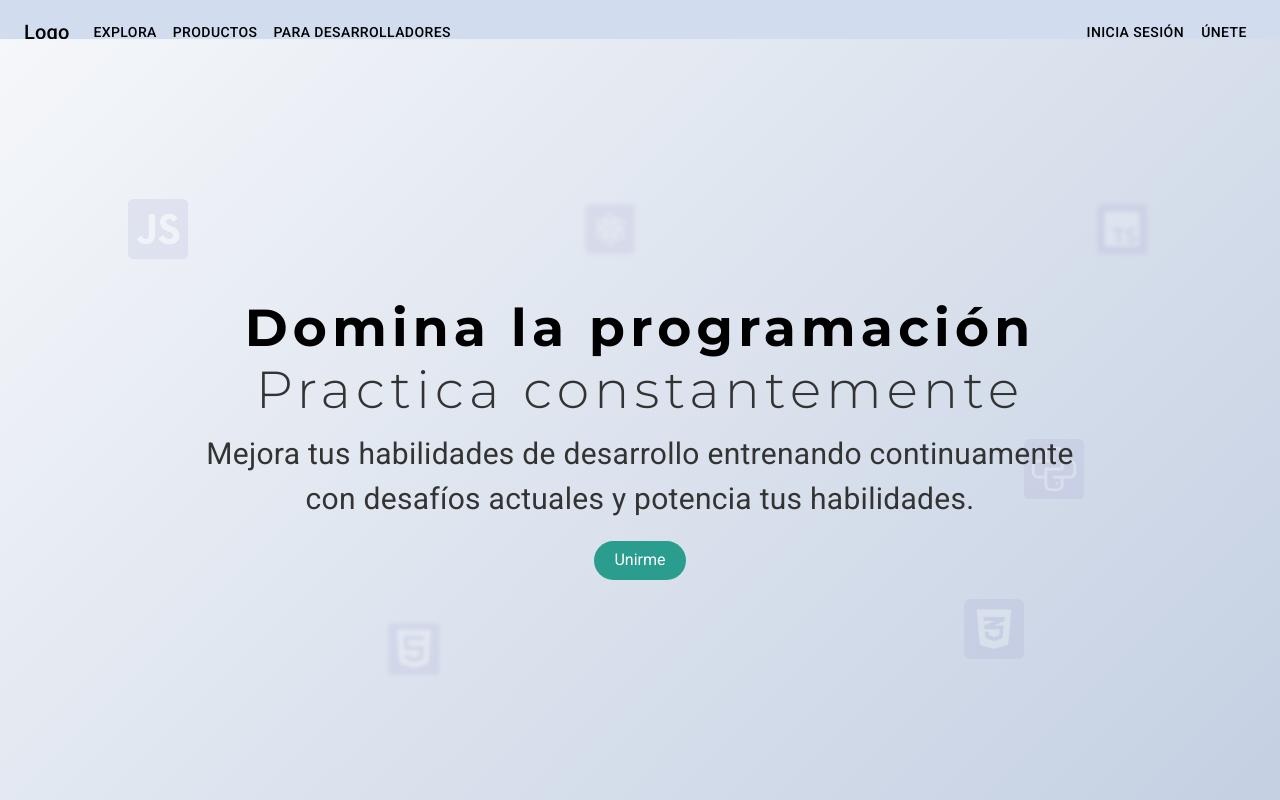
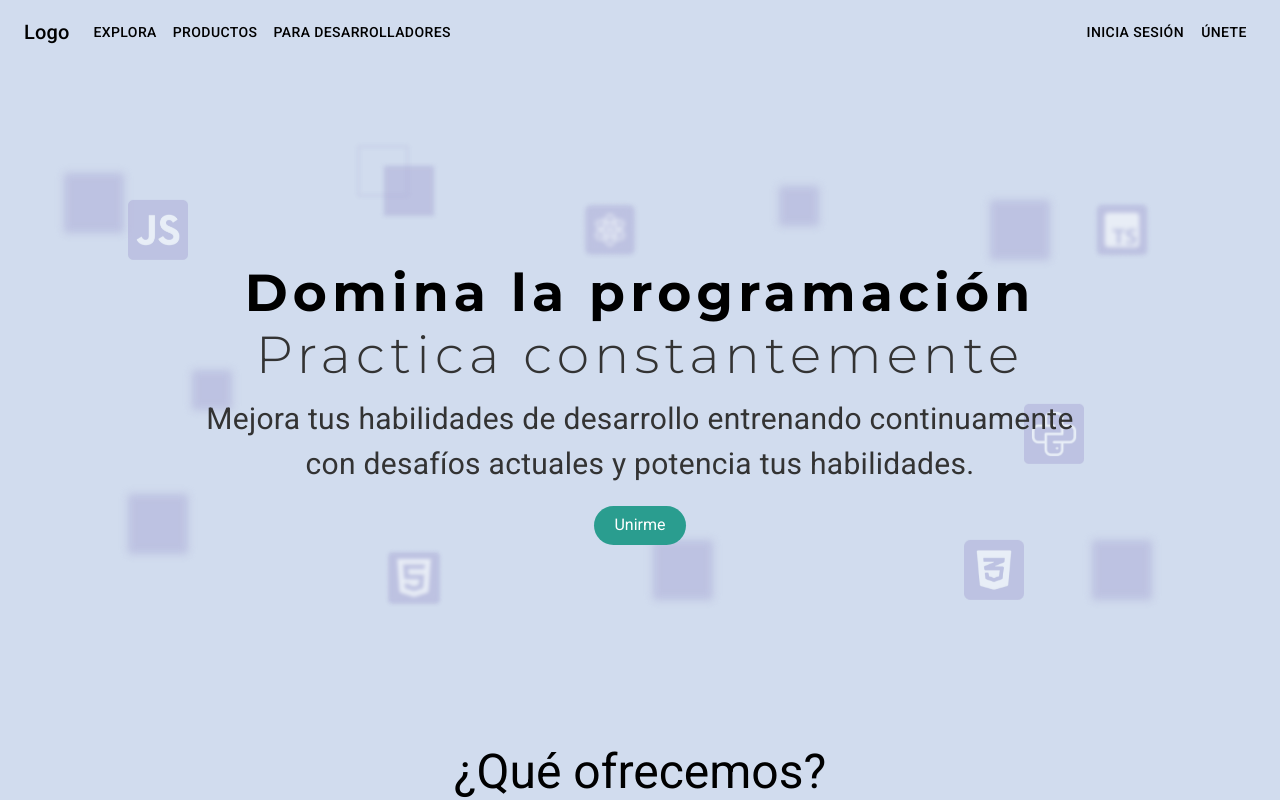
Before and after one commit to Carloscastro16/the-road, a React (Create React App) app: page / in a window 1280 px wide. Shown: the top 800 px of the page. Built offline with nearby package versions, Linux system fonts and the light colour scheme.

Commit message:
Update Custom.css

```diff
--- a/src/Components/Css/Custom.css
+++ b/src/Components/Css/Custom.css
@@ -7,18 +7,6 @@
   .navbar_custom{
     background-color: rgba(255, 255, 255, 0);
     backdrop-filter: blur(10px);
-  }
-
-  .presentation-container {
-    margin-top: -25px;
-    display: flex;
-    justify-content: center;
-    align-items: center;
-    text-align: center;
-    background: linear-gradient(135deg, #f5f7fa, #c3cfe2);
-    height: 100vh;
-    position: relative;
-    overflow: hidden;
   }
 
   .background-icons {
@@ -37,7 +25,7 @@
     position: absolute;
     width: 60px;
     height: 60px;
-    opacity: 0.2;
+    opacity: 0.5;
     animation: float 6s ease-in-out infinite;
   }
 
```
